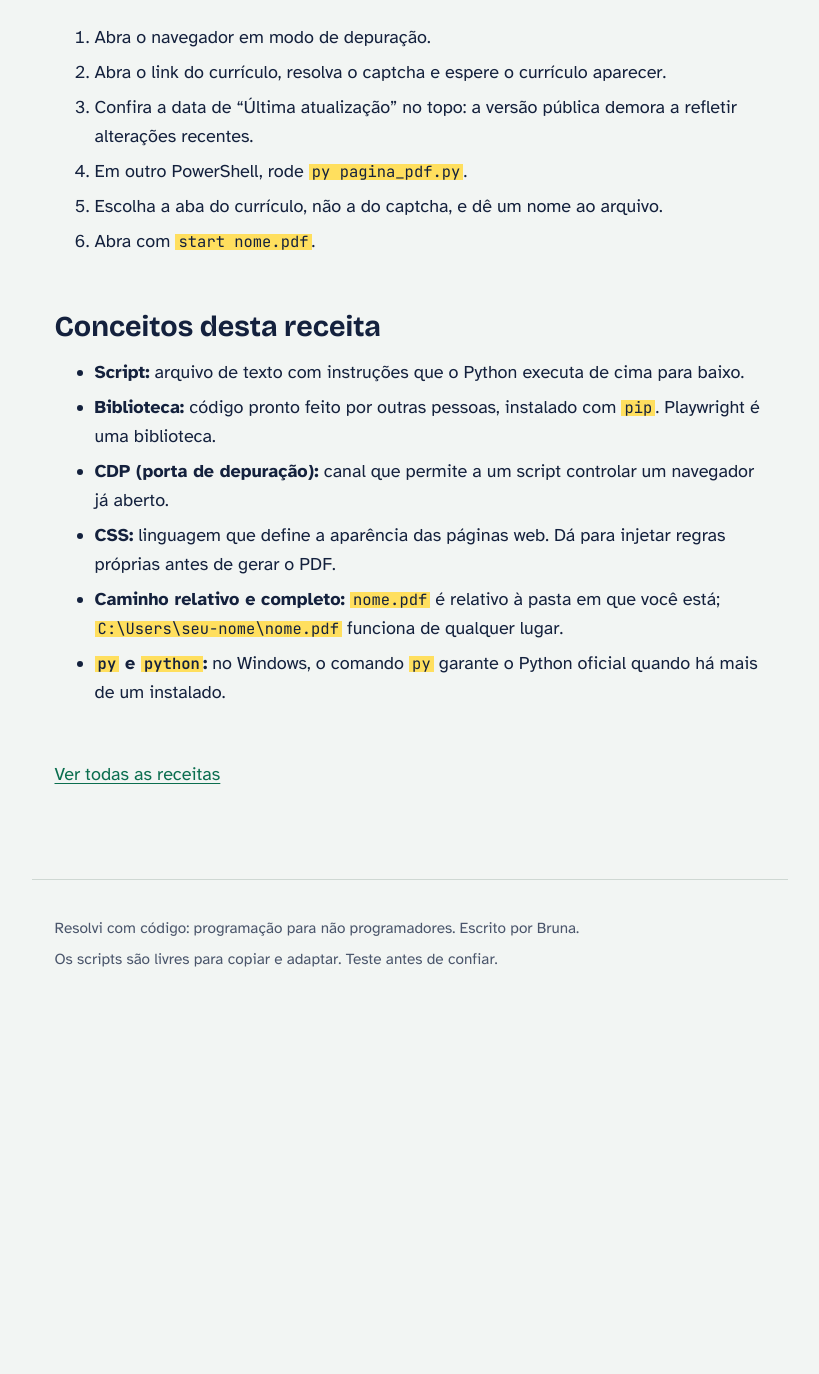
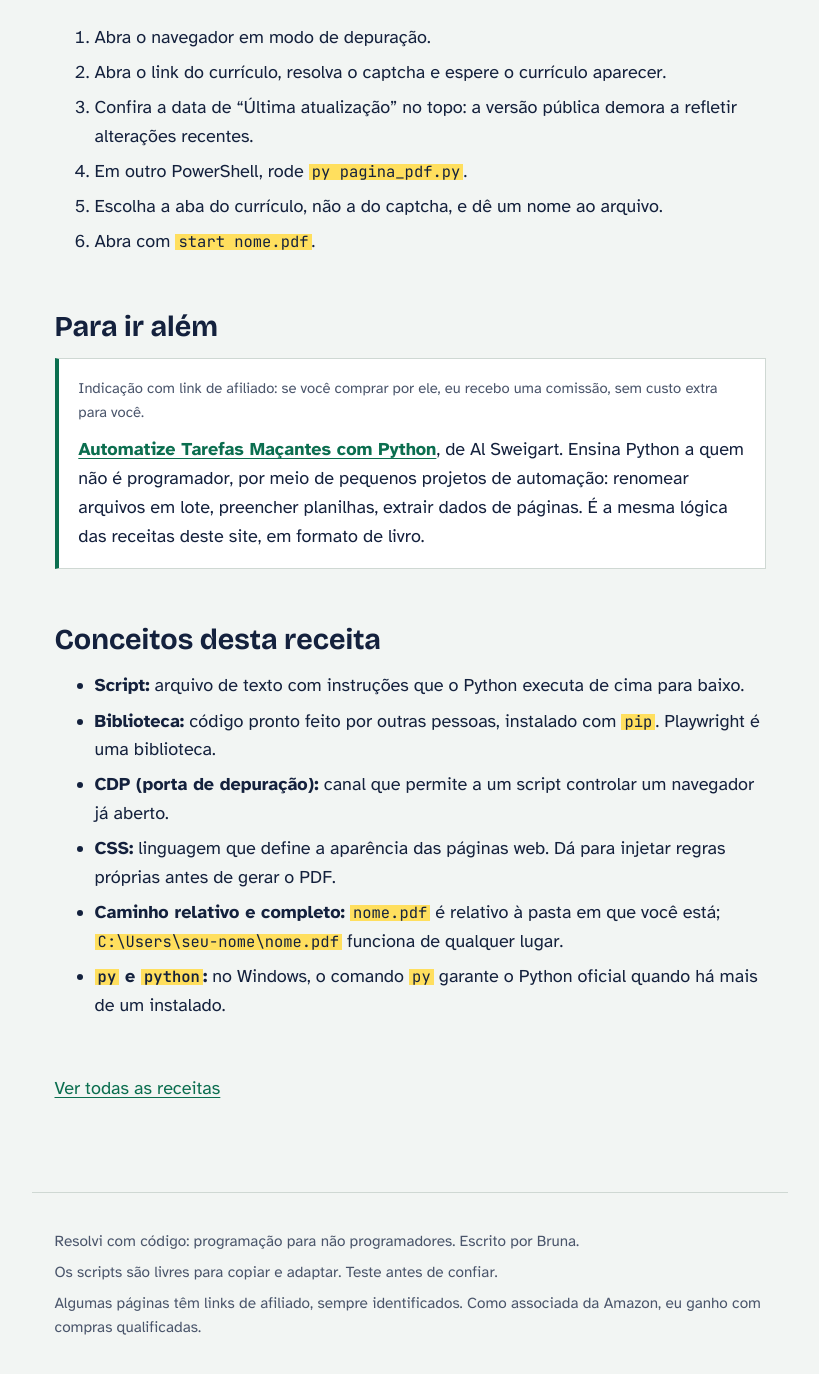
Before and after one commit to bruna3x/resolvi-com-codigo, a Jekyll site: the page built from _posts/2026-11-25-o-script-de-pdf-linha-a-linha.md, in a window 1280 px wide and 1400 px high, scrolled down 6646 px. Shown: the top 1374 px of the window, without its empty margins (230-1049 px from the left). Built offline with Jekyll 4.4.1, drawn with Linux system fonts in a browser that asks for light colours; before the commit the page ends 7678 px from its top, so only the background shows below that.

Commit message:
Adiciona indicação de livro com link de afiliado identificado
Bloco 'Para ir além' na receita do script linha a linha e aviso de
afiliação no rodapé.

Co-Authored-By: Claude Fable 5.2 <noreply@anthropic.com>
Claude-Session: https://claude.ai/code/session_01Kq7Ki11CFCR9SB73zGrWJ3

```diff
--- a/_layouts/default.html
+++ b/_layouts/default.html
@@ -33,6 +33,7 @@
   <footer class="rodape">
     <p>{{ site.title }}: {{ site.subtitulo | downcase }}. Escrito por {{ site.author }}.</p>
     <p>Os scripts são livres para copiar e adaptar. Teste antes de confiar.</p>
+    <p>Algumas páginas têm links de afiliado, sempre identificados. Como associada da Amazon, eu ganho com compras qualificadas.</p>
   </footer>
   <script src="{{ '/assets/js/copiar.js' | relative_url }}" defer></script>
   {% if site.goatcounter != "" %}<script data-goatcounter="https://{{ site.goatcounter }}.goatcounter.com/count" async src="https://gc.zgo.at/count.js"></script>{% endif %}
--- a/_posts/2026-11-25-o-script-de-pdf-linha-a-linha.md
+++ b/_posts/2026-11-25-o-script-de-pdf-linha-a-linha.md
@@ -155,6 +155,13 @@ A página pública do Lattes pede um captcha antes de mostrar o currículo, e o
 5. Escolha a aba do currículo, não a do captcha, e dê um nome ao arquivo.
 6. Abra com `start nome.pdf`.
 
+## Para ir além
+
+<aside class="indicacao">
+  <p class="indicacao-aviso">Indicação com link de afiliado: se você comprar por ele, eu recebo uma comissão, sem custo extra para você.</p>
+  <p><strong><a href="https://www.amazon.com.br/dp/B0FLF3FPYR?linkCode=ll2&amp;tag=livros3x-20&amp;linkId=0246f8bda3bc86abbafd4a866fe79ac7&amp;ref_=as_li_ss_tl" rel="sponsored nofollow noopener" target="_blank">Automatize Tarefas Maçantes com Python</a></strong>, de Al Sweigart. Ensina Python a quem não é programador, por meio de pequenos projetos de automação: renomear arquivos em lote, preencher planilhas, extrair dados de páginas. É a mesma lógica das receitas deste site, em formato de livro.</p>
+</aside>
+
 ## Conceitos desta receita
 
 - **Script:** arquivo de texto com instruções que o Python executa de cima para baixo.
--- a/assets/css/style.css
+++ b/assets/css/style.css
@@ -191,6 +191,17 @@ div.highlighter-rouge code { font-family: inherit; }
 }
 .texto blockquote p:last-child { margin-bottom: 0; }
 
+/* Indicação com link de afiliado: sempre identificada */
+.indicacao {
+  margin: 0 0 1.5rem; padding: 1rem 1.1rem;
+  border: 1px solid var(--linha); border-left: 4px solid var(--verde);
+  background: #fff;
+}
+.indicacao p { margin: 0; }
+.indicacao .indicacao-aviso {
+  font-size: 0.82rem; color: var(--tinta-suave); margin-bottom: 0.6rem;
+}
+
 .voltar { margin-top: 3rem; }
 
 @media (max-width: 480px) {
```
